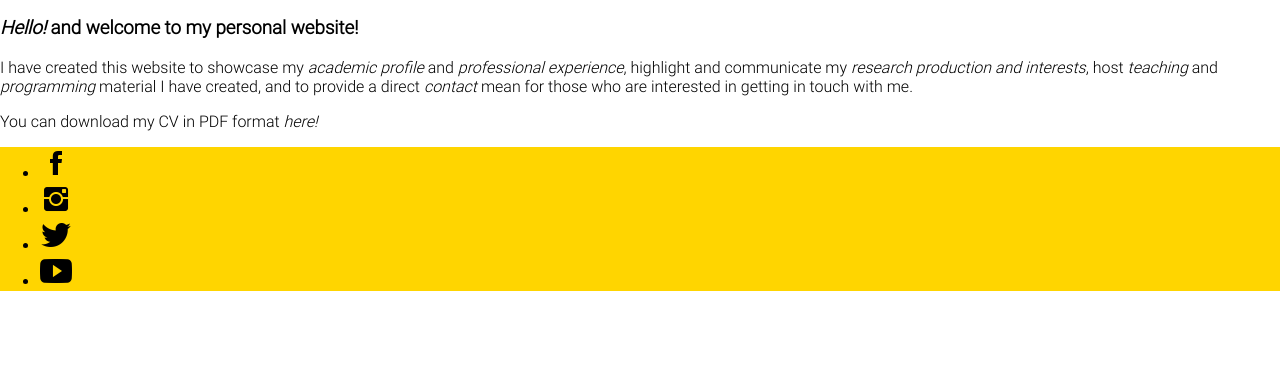
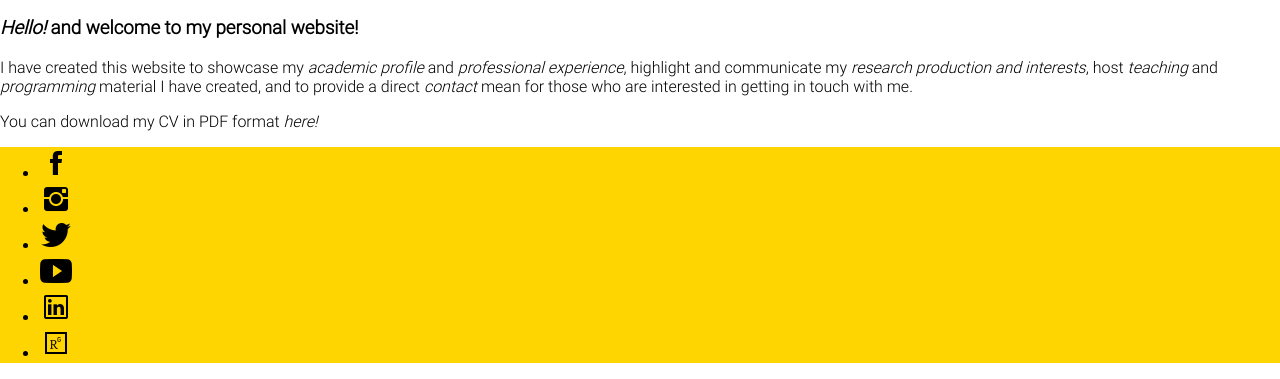
Before and after one commit to alejandoslomet/alejandoslomet.github.io, a plain HTML site: page index.html in a window 1280 px wide. Shown: the part 585-964 px from the top of the page. Before the commit the page ends 892 px from the top, so only its background shows below. Drawn offline with Linux system fonts and the light colour scheme.

Commit message:
Added linkedin and reseachgate logos in main page

```diff
--- a/index.html
+++ b/index.html
@@ -53,6 +53,8 @@
                         <li><a href="https://www.instagram.com/msca_dtadd/?fbclid=IwAR3UEEqUl3cHrVvYcUaG1npCGDzgzBT3U5JJ2D33t9O12la9Yw7Li84Ii1M" target="_blank"><img id="instagram_logo" src="/images/instagram.png" alt="Instagram" title="Instagram"></a></li>
                         <li><a href="https://twitter.com/MSCA_DTADD" target="_blank"><img id="twitter_logo" src="/images/twitter.png" alt="Twitter" title="Twitter"></a></li>
                         <li><a href="https://www.youtube.com/channel/UCCFfT_ggKhtvxVhwdXyYqEw" target="_blank"><img id="youtube_logo" src="/images/youtube.png" alt="Youtube" title="Youtube"></a></li>
+                        <li><a href="https://www.linkedin.com/company/msca-dtadd/" target="_blank"><img id="linkedin_logo" src="/images/linkedin.png" alt="Linkedin" title="Linkedin"></a></li>
+                        <li><a href="https://www.researchgate.net/project/Digital-Twin-Anomaly-Detection-Decision-Making-DTADD-for-Bridge-Management" target="_blank"><img id="researchgate_logo" src="/images/researchgate.png" alt="Researchgate" title="Researchgate"></a></li>
                     </ul>
                 </nav>
             </section>
```
Also changed, not shown: images/linkedin.png (added), images/researchgate.png (added).
